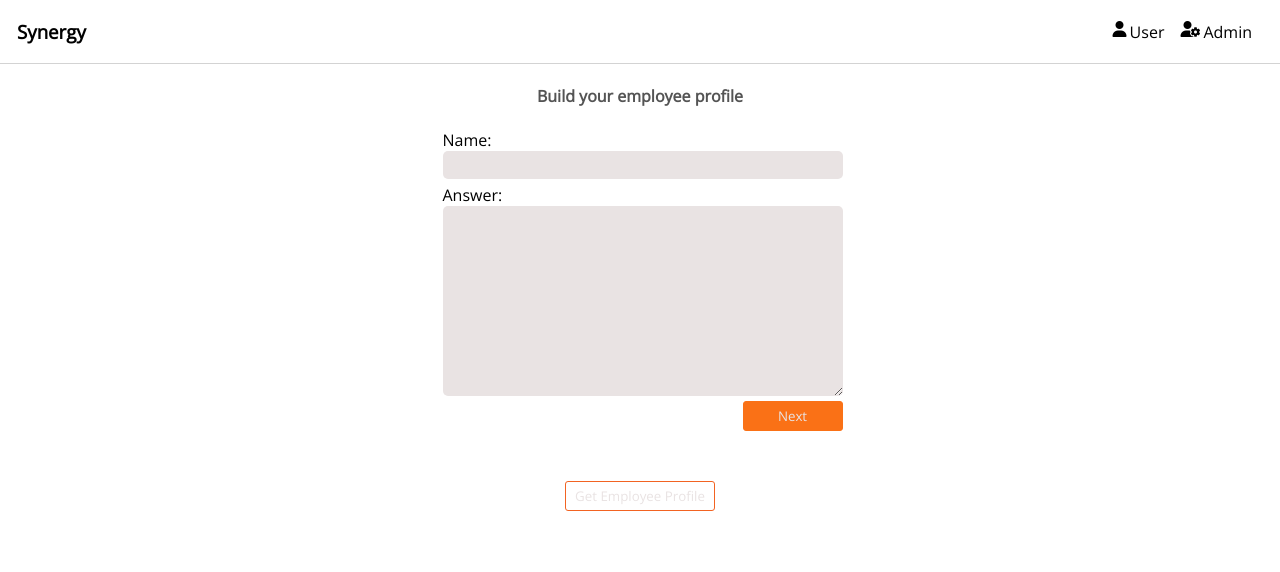
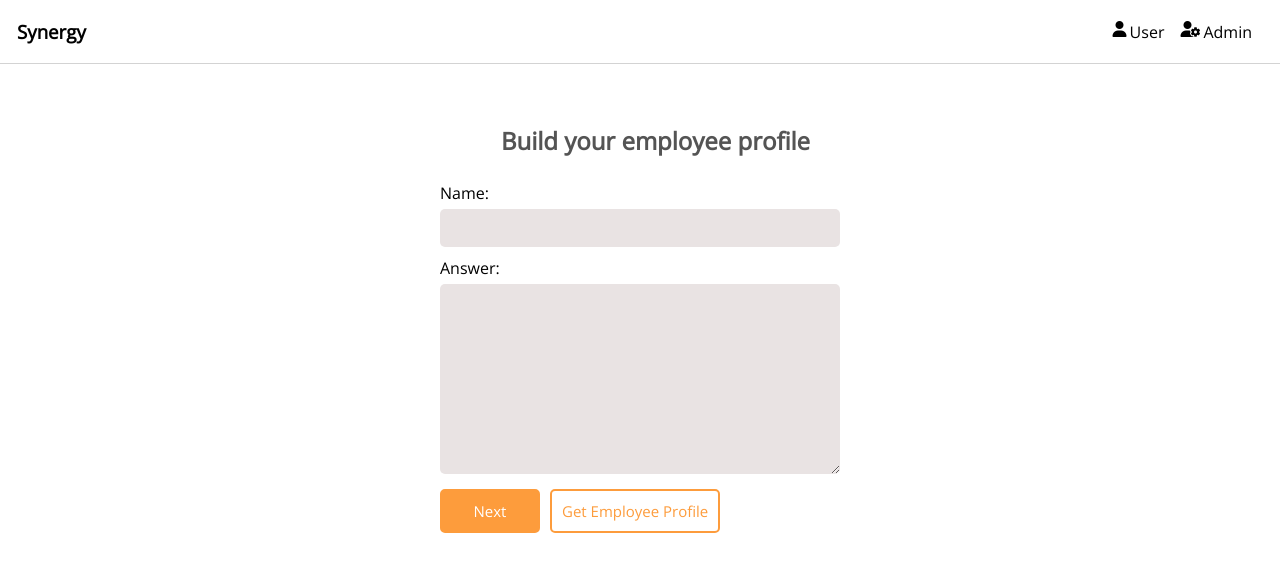
Before and after one commit to NCiarelli/synergy-angular, an Angular app: page /employee-survey in a window 1280 px wide. Shown: the top 572 px of the page. Built offline with nearby package versions, Linux system fonts and the light colour scheme.

Commit message:
finalizing styling for form component

```diff
--- a/src/app/survey-form/survey-form.component.css
+++ b/src/app/survey-form/survey-form.component.css
@@ -7,6 +7,7 @@ body {
   flex-direction: column;
   align-items: center;
   background: white;
+  height: auto;
 }
 
 .logo {
@@ -23,12 +24,12 @@ main {
   margin: 15 auto;
   color: #545454;
 }
-.inputDirective {
+/* .inputDirective {
   display: flex;
   flex-direction: column;
   text-align: right;
   margin-right: 5px;
-}
+} */
 .nameText {
   color: #545454;
   margin-bottom: 10px;
@@ -38,16 +39,21 @@ main {
   border: rgb(211, 211, 211);
   background-color: rgb(233, 227, 227);
   margin-bottom: 5px;
-  padding: 5px;
+  padding: 10px;
 }
 
 .addInputButton {
-  border: 1px solid #fa7116;
-  width: 100px;
-  padding: 5px;
-  margin-top: 5px;
-  background-color: #fa7116;
-  align-self: flex-end;
+  padding: 10px;
+  border-style: none;
+  background-color: #fd9c3c;
+  border: 2px solid #fd9c3c;
+
+  color: white;
+  border-radius: 5px;
+  cursor: pointer;
+  font-size: 15px;
+  align-self: flex-start;
+  margin-top: 10px;
 }
 
 form {
@@ -95,9 +101,9 @@ button:focus {
   outline: none;
 }
 
-button:hover {
+/* button:hover {
   cursor: pointer;
-}
+} */
 
 button > span {
   vertical-align: middle;
@@ -105,12 +111,60 @@ button > span {
 
 .getProfileButton {
   margin: auto;
-  width: 150px;
+  width: auto;
   padding: 5px;
-  margin-top: 50px;
+  /* margin-top: 40px; */
+  margin-top: 10px;
+  margin-left: 10px;
+  padding: 10px;
+  border: 2px solid #fd9c3c;
+  background-color: white;
+  color: #fd9c3c;
+  border-radius: 5px;
+  font-size: 15px;
 }
 
 .enableProfilebutton {
-  border: 1px solid #fa7116;
-  background-color: #fa7116;
+  background-color: #fd9c3c;
+  color: white;
+  cursor: pointer;
 }
+
+img {
+  margin-top: 40px;
+  width: 200px;
+}
+
+h3 {
+  padding-top: 25px;
+}
+
+label {
+  margin-top: 5px;
+  margin-bottom: 5px;
+}
+
+.form-icon {
+  width: 40px;
+  margin: 0;
+  padding: 0;
+  margin-right: 10px;
+}
+
+.form-header {
+  display: flex;
+  align-items: center;
+  margin-top: 40px;
+}
+
+.form-header i {
+  font-size: 35px;
+  padding: 0;
+  margin: 0;
+  margin-right: 10px;
+  color: #545454;
+}
+
+.btn-container {
+  margin-top: 5px;
+}
--- a/src/app/survey-form/survey-form.component.html
+++ b/src/app/survey-form/survey-form.component.html
@@ -1,12 +1,17 @@
 <body>
-  <h4 class="header">
+  <!-- <img src="../../assets/form_img.png" /> -->
+  <span class="form-header">
+    <!-- <img class="form-icon" src="../../assets/personality icon.png" /> -->
+    <i class="far fa-address-card"></i>
+    <h2 class="header">
       Build your employee profile
-  </h4>
+    </h2>
+  </span>
   <main class="main">
-    <div class="inputDirective">
-      <!-- <span class="nameText">Name: </span> -->
-      <!-- <span class="answerText">Answer: </span> -->
-    </div>
+    <!-- <div class="inputDirective">
+      <span class="nameText">Name: </span>
+      <span class="answerText">Answer: </span>
+    </div> -->
     <form #form="ngForm" (ngSubmit)="onSubmit(form)">
       <label for="employeeName">Name:</label>
       <input
@@ -26,9 +31,8 @@
         required
       ></textarea>
 
+      <div class="btn-container">
         <button class="addInputButton">Next</button>
-    </form>
-  </main>
         <button
           class="getProfileButton"
           [ngClass]="{ enableProfilebutton: enoughData }"
@@ -38,4 +42,7 @@
         >
           Get Employee Profile
         </button>
+      </div>
+    </form>
+  </main>
 </body>
```
Also changed, not shown: src/assets/personality icon.png (added). Lines whose indentation alone changed are shown as unchanged.
